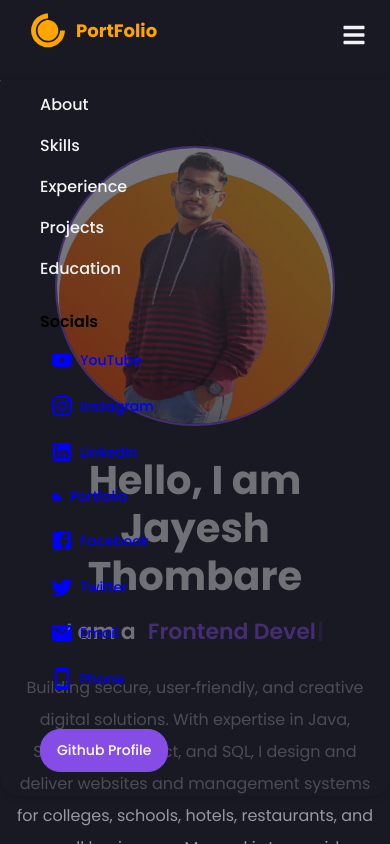
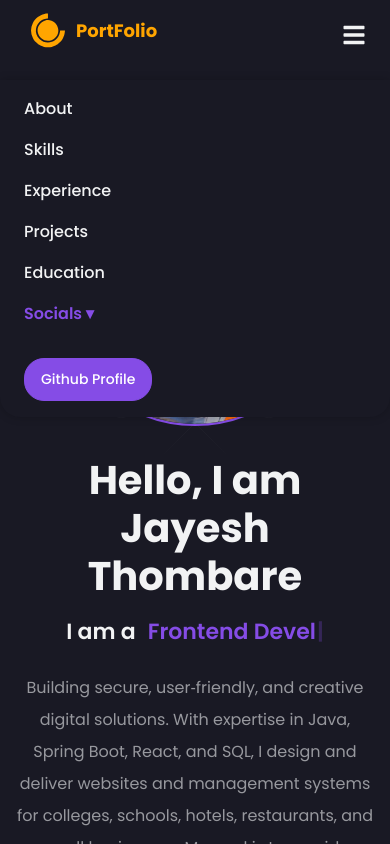
Before and after one commit to JayeshST/Jayesh_Thombare_PortFolio, a React (Create React App) app: page / in a window 390 px wide. Both pictures are taken after a click on the icon 354 px from the left and 35 px from the top of the page. Shown: the top 844 px of the page. Built offline with nearby package versions, Linux system fonts and the light colour scheme.

Commit message:
changes dropdown menu

```diff
--- a/src/components/Navbar/NavbarStyledComponent.js
+++ b/src/components/Navbar/NavbarStyledComponent.js
@@ -123,25 +123,31 @@ export const MobileIcon = styled.div`
   }
 `
 
+
 export const MobileMenu = styled.div`
   display: flex;
   flex-direction: column;
-    justify-content: center;
+  align-items: flex-start;
+  justify-content: flex-start;
   gap: 16px;
   position: absolute;
   top: 80px;
   right: 0;
   width: 100%;
-    padding: 12px 40px 24px 40px;
-    background: ${({ theme }) => theme.card_light+99};
+  height: auto;
+  max-height: 90vh;      /* allow more height */
+  overflow-y: auto;      /* scroll if content exceeds */
+  padding: 16px 24px;
+  background: ${({ theme }) => theme.card_light};
   transition: all 0.6s ease-in-out;
   transform: ${({ isOpen }) => (isOpen ? 'translateY(0)' : 'translateY(-100%)')};
   border-radius: 0 0 20px 20px;
-    box-shadow: 0 0 10px 0 rgba(0, 0, 0, 0.2);
+  box-shadow: 0 0 10px rgba(0,0,0,0.2);
   opacity: ${({ isOpen }) => (isOpen ? '100%' : '0')};
   z-index: ${({ isOpen }) => (isOpen ? '1000' : '-1000')};
+`;
 
-`
+
 
 export const MobileMenuItems = styled.ul`
   display: flex;
--- a/src/components/Navbar/index.js
+++ b/src/components/Navbar/index.js
@@ -17,7 +17,6 @@ import { FaBars } from 'react-icons/fa';
 import { Bio } from '../../data/constants';
 import { useTheme } from 'styled-components';
 
-// Material UI Icons
 import FacebookIcon from '@mui/icons-material/Facebook';
 import TwitterIcon from '@mui/icons-material/Twitter';
 import InstagramIcon from '@mui/icons-material/Instagram';
@@ -32,7 +31,6 @@ const Navbar = () => {
   const theme = useTheme();
   const dropdownRef = useRef(null);
 
-  // Close dropdown when clicking outside
   useEffect(() => {
     const handleClickOutside = (event) => {
       if (dropdownRef.current && !dropdownRef.current.contains(event.target)) {
@@ -91,8 +89,7 @@ const Navbar = () => {
           <NavLink href="#experience">Experience</NavLink>
           <NavLink href="#projects">Projects</NavLink>
           <NavLink href="#education">Education</NavLink>
-
-          {/* Social Media Dropdown */}
+          {/* Desktop Socials Dropdown */}
           <div style={{ position: "relative" }} ref={dropdownRef}>
             <NavLink
               href="#socialmedia"
@@ -104,39 +101,21 @@ const Navbar = () => {
               Socials▾
             </NavLink>
             {socialOpen && (
-              <div
-                style={{
+              <div style={{
                 position: "absolute",
                 top: "100%",
                 left: 0,
-                  background: "rgba(255,255,255,0.7)",
-                  backdropFilter: "blur(8px)",
+                background: "rgba(255,255,255,0.95)",
                 boxShadow: "0px 4px 12px rgba(0,0,0,0.15)",
                 borderRadius: "10px",
                 zIndex: 1000,
                 display: "flex",
                 flexWrap: "wrap",
                 gap: "16px",
-                  padding: "14px",
-                  animation: "fadeIn 0.3s ease-in-out"
-                }}
-              >
+                padding: "14px"
+              }}>
                 {socialLinks.map((item, index) => (
-                  <a
-                    key={index}
-                    href={item.href}
-                    target="_blank"
-                    rel="noopener noreferrer"
-                    style={linkStyle}
-                    onMouseEnter={(e) => {
-                      e.currentTarget.style.color = "violet";
-                      e.currentTarget.style.background = "rgba(200,200,255,0.3)";
-                    }}
-                    onMouseLeave={(e) => {
-                      e.currentTarget.style.color = "blue";
-                      e.currentTarget.style.background = "transparent";
-                    }}
-                  >
+                  <a key={index} href={item.href} target="_blank" rel="noopener noreferrer" style={linkStyle}>
                     {item.icon} {item.label}
                   </a>
                 ))}
@@ -145,7 +124,7 @@ const Navbar = () => {
           </div>
         </NavItems>
 
-        {/* GitHub Button */}
+        {/* GitHub Button (Desktop) */}
         <ButtonContainer>
           <GitHubButton href={Bio.github} target="_blank">
             Github Profile
@@ -161,25 +140,50 @@ const Navbar = () => {
     <MobileLink href="#projects" onClick={() => setIsOpen(false)}>Projects</MobileLink>
     <MobileLink href="#education" onClick={() => setIsOpen(false)}>Education</MobileLink>
 
-    {/* Socials Section just below Education */}
-    <div style={{ marginTop: "12px" }}>
-      <span style={{ fontWeight: "600", marginBottom: "8px", display: "block" }}>Socials</span>
-      <div style={{ display: "flex", flexDirection: "column", gap: "10px" }}>
+    {/* ✅ Socials Tab directly below Education */}
+    <div style={{ position: "relative", width: "100%" }}>
+      <MobileLink
+        href="#socials"
+        onClick={(e) => {
+          e.preventDefault();
+          setSocialOpen(!socialOpen);
+        }}
+        style={{ fontWeight: "600", color: theme.primary }}
+      >
+        Socials ▾
+      </MobileLink>
+
+      {socialOpen && (
+        <div
+          style={{
+            marginTop: "8px",
+            background: "rgba(255,255,255,0.95)",
+            boxShadow: "0px 4px 12px rgba(0,0,0,0.15)",
+            borderRadius: "10px",
+            display: "flex",
+            flexDirection: "column",
+            gap: "10px",
+            padding: "12px",
+            width: "100%"
+          }}
+        >
           {socialLinks.map((item, index) => (
             <a
               key={index}
               href={item.href}
               target="_blank"
               rel="noopener noreferrer"
-            style={linkStyle}
-            onClick={() => setIsOpen(false)} // close menu after click
+              style={{ ...linkStyle, color: "black" }}
+              onClick={() => setIsOpen(false)}
             >
               {item.icon} {item.label}
             </a>
           ))}
         </div>
+      )}
     </div>
 
+    {/* GitHub Button */}
     <GitHubButton
       style={{
         padding: '10px 16px',
@@ -196,7 +200,6 @@ const Navbar = () => {
   </MobileMenu>
 )}
 
-
       </NavbarContainer>
     </Nav>
   )
```
Lines whose indentation alone changed are shown as unchanged.
